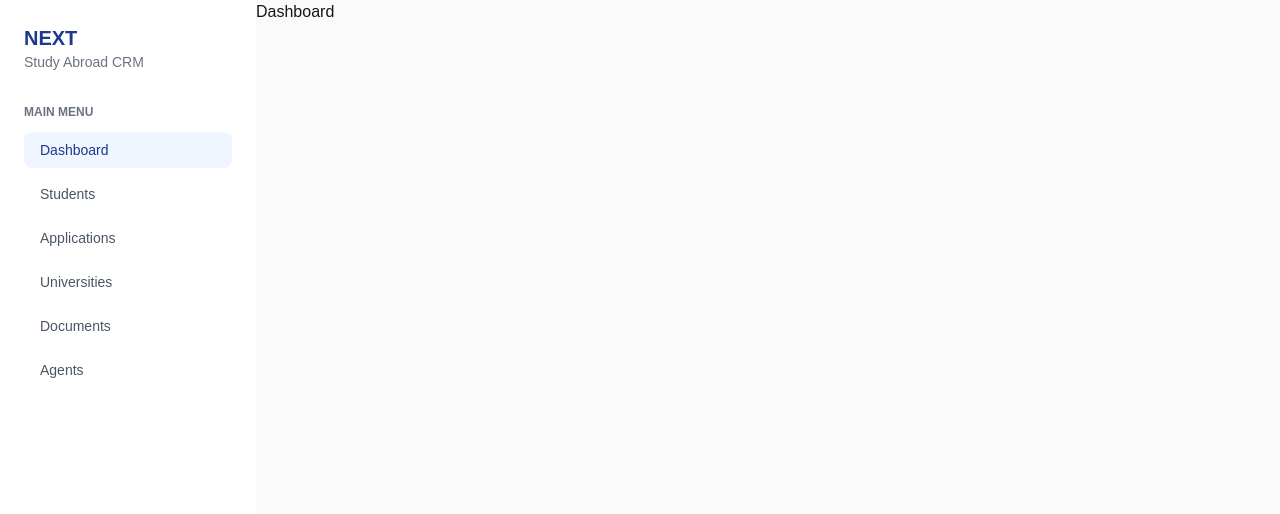
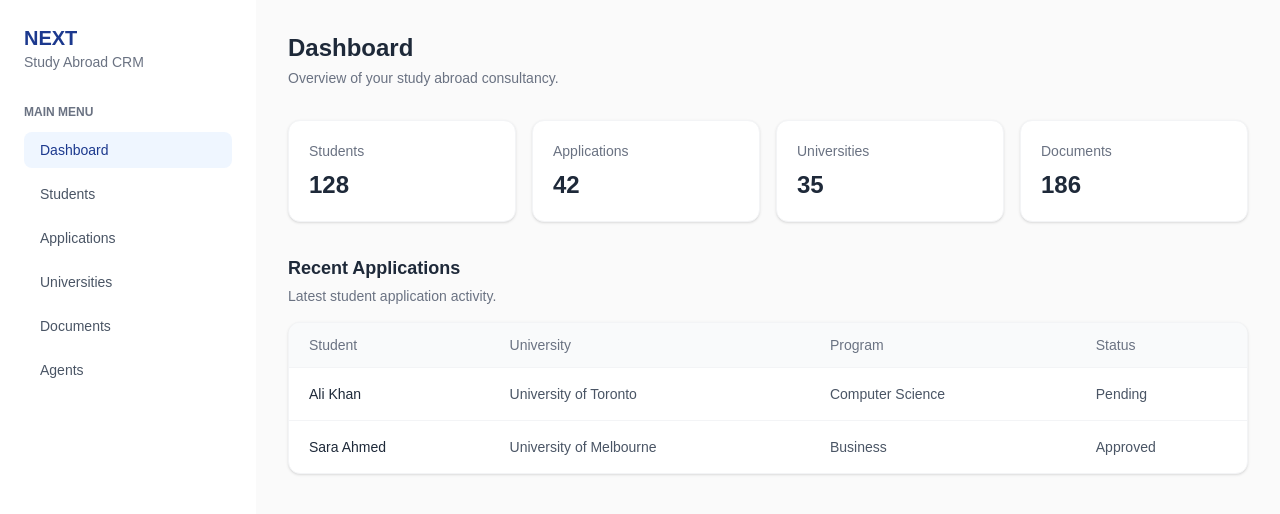
Before and after one commit to shumaila1421/next-sa-crm, a Next.js app in the folder client/: page /dashboard in a window 1280 px wide. Shown: the top 514 px of the page. Built offline with nearby package versions, Linux system fonts and the light colour scheme.

Commit message:
feat: buid dashboard UI

```diff
--- a/client/app/dashboard/page.tsx
+++ b/client/app/dashboard/page.tsx
@@ -1,3 +1,4 @@
+import Link from "next/link";
 export default function Dashboard() {
   return (
     <main className="min-h-screen bg-zinc-50 flex">
@@ -10,45 +11,120 @@ export default function Dashboard() {
           <p className="text-xs font-semibold text-gray-500 uppercase">
             Main Menu
           </p>
-          <a
+          <Link
             href="/dashboard"
             className="mt-3 block rounded-lg bg-blue-50 px-4 py-2 text-sm font-medium text-blue-900"
           >
             Dashboard
-          </a>
-          <a
+          </Link>
+          <Link
             href="/students"
             className="block rounded-lg px-4 py-2 text-sm font-medium text-gray-600"
           >
             Students
-          </a>
-          <a
+          </Link>
+          <Link
             href="/applications"
             className="block rounded-lg px-4 py-2 text-sm font-medium text-gray-600"
           >
             Applications
-          </a>
-          <a
+          </Link>
+          <Link
             href="/universities"
             className="block rounded-lg px-4 py-2 text-sm font-medium text-gray-600"
           >
             Universities
-          </a>
-          <a
+          </Link>
+          <Link
             href="/documents"
             className="block rounded-lg px-4 py-2 text-sm font-medium text-gray-600"
           >
             Documents
-          </a>
-          <a
+          </Link>
+          <Link
             href="/agents"
             className="block rounded-lg px-4 py-2 text-sm font-medium text-gray-600"
           >
             Agents
-          </a>
+          </Link>
         </nav>
       </aside>
-      <section>Dashboard</section>
+      <section className="flex-1 p-8">
+        <h1 className="text-2xl font-semibold text-gray-800">Dashboard</h1>
+        <p className="mt-1 text-sm text-gray-500">
+          Overview of your study abroad consultancy.
+        </p>
+        <div className="mt-8 flex gap-4">
+          <div className="flex-1 rounded-xl border border-gray-100  bg-white p-5 shadow-sm">
+            <p className="text-sm text-gray-500">Students</p>
+            <h2 className="mt-2 text-2xl font-semibold text-gray-800">128</h2>
+          </div>
+
+          <div className="flex-1 rounded-xl border border-gray-100  bg-white p-5 shadow-sm">
+            <p className="text-sm text-gray-500">Applications</p>
+            <h2 className="mt-2 text-2xl font-semibold text-gray-800">42</h2>
+          </div>
+
+          <div className="flex-1 rounded-xl border border-gray-100  bg-white p-5 shadow-sm">
+            <p className="text-sm text-gray-500">Universities</p>
+            <h2 className="mt-2 text-2xl font-semibold text-gray-800">35</h2>
+          </div>
+
+          <div className="flex-1 rounded-xl  border border-gray-100 bg-white p-5 shadow-sm">
+            <p className="text-sm text-gray-500">Documents</p>
+            <h2 className="mt-2 text-2xl font-semibold text-gray-800">186</h2>
+          </div>
+        </div>
+        <div className="mt-8">
+          <h2 className="text-lg font-semibold text-gray-800">
+            Recent Applications
+          </h2>
+
+          <p className="mt-1 text-sm text-gray-500">
+            Latest student application activity.
+          </p>
+          <div className="mt-4 overflow-hidden rounded-xl border border-gray-100 bg-white shadow-sm">
+            <table className="w-full text-left text-sm">
+              <thead className="border-b border-gray-100 bg-gray-50">
+                <tr>
+                  <th className="px-5 py-3 font-medium text-gray-500">
+                    Student
+                  </th>
+                  <th className="px-5 py-3 font-medium text-gray-500">
+                    University
+                  </th>
+                  <th className="px-5 py-3 font-medium text-gray-500">
+                    Program
+                  </th>
+                  <th className="px-5 py-3 font-medium text-gray-500">
+                    Status
+                  </th>
+                </tr>
+              </thead>
+
+              <tbody>
+                <tr className="border-b border-gray-100">
+                  <td className="px-5 py-4 text-gray-800">Ali Khan</td>
+                  <td className="px-5 py-4 text-gray-600">
+                    University of Toronto
+                  </td>
+                  <td className="px-5 py-4 text-gray-600">Computer Science</td>
+                  <td className="px-5 py-4 text-gray-600">Pending</td>
+                </tr>
+
+                <tr>
+                  <td className="px-5 py-4 text-gray-800">Sara Ahmed</td>
+                  <td className="px-5 py-4 text-gray-600">
+                    University of Melbourne
+                  </td>
+                  <td className="px-5 py-4 text-gray-600">Business</td>
+                  <td className="px-5 py-4 text-gray-600">Approved</td>
+                </tr>
+              </tbody>
+            </table>
+          </div>
+        </div>
+      </section>
     </main>
   );
 }
```
